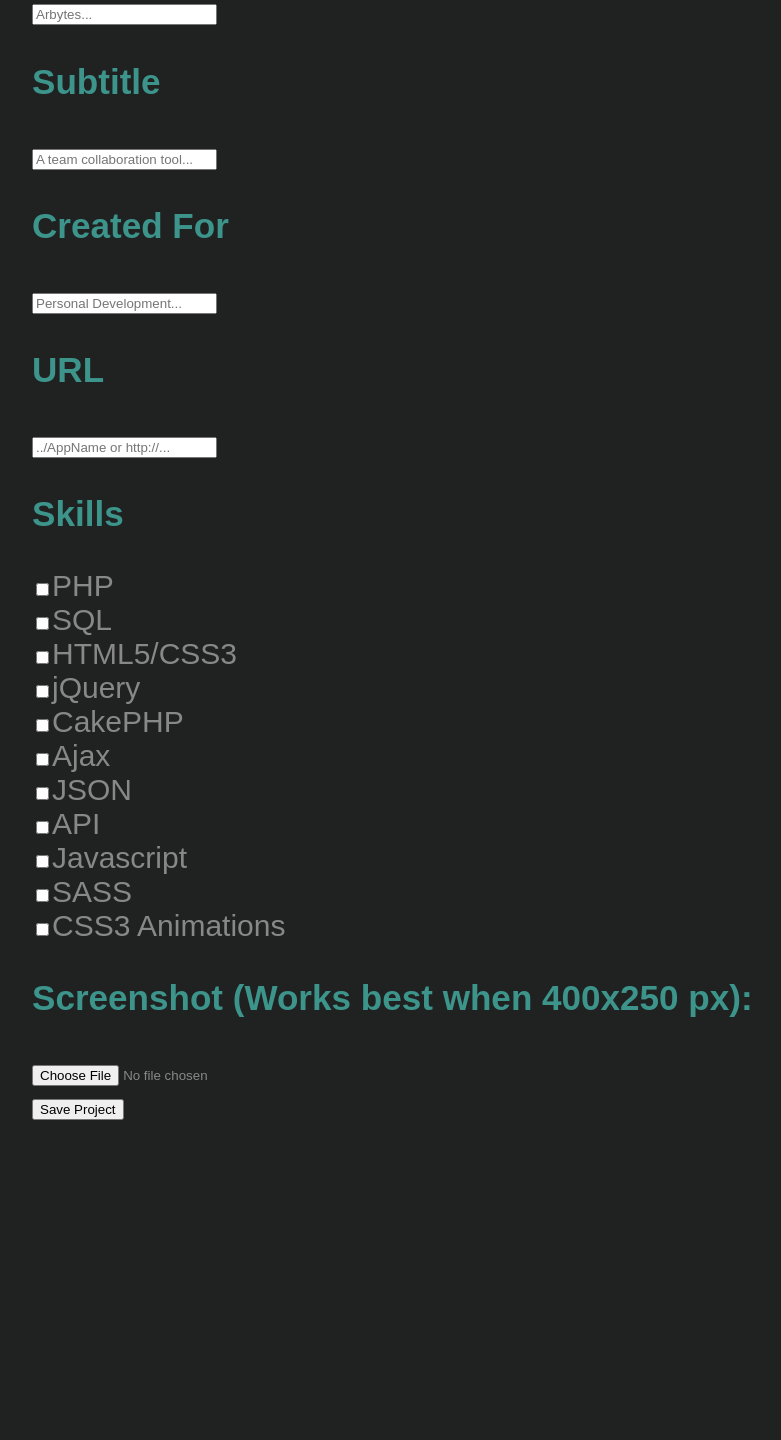
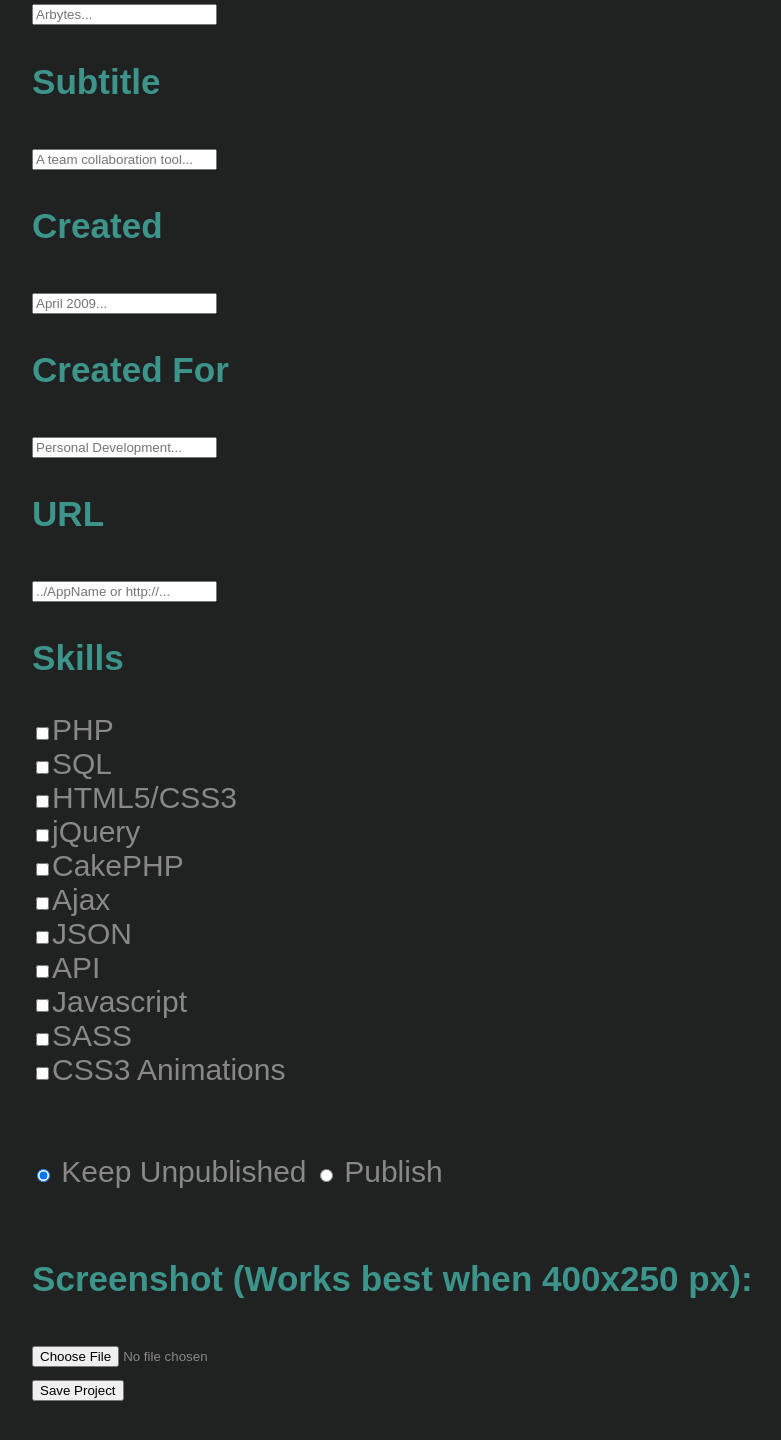
Before and after one commit to IsoLennox/IsobelLennox, a PHP site: page /admin/index.php?add_project in a window 1280 px wide. Shown: the part 369-1809 px from the top of the page, without its empty margins (6-787 px from the left). Before the commit the page ends 1489 px from the top, so only its background shows below. Run offline with PHP 8.4, Linux system fonts and the light colour scheme; a user stored in the database is signed in; data comes from the database, SQL or seed files in the repository; a stand-in replaces the project's code that opens the database connection; some libraries are stand-ins or nearby versions.

Commit message:
Added sorting features

```diff
--- a/public/admin/inc/functions.php
+++ b/public/admin/inc/functions.php
@@ -190,4 +190,6 @@ function find_user_by_username($username) {
 
 
 
+
+
 ?>
--- a/public/admin/index.php
+++ b/public/admin/index.php
@@ -227,7 +227,11 @@ if(isset($_GET['submit_content'])){
         <h3>Subtitle</h3>
         <input type="text" name="subtitle" id="subtitle" value="<?php echo $show['subtitle']; ?>" placeholder="A team collaboration tool..." />
 
-        <h3>Created For</h3>
+        <h3>Created </h3>
+        <input type="text" name="created" id="created" value="<?php echo $show['created']; ?>" placeholder="April 2009..." />
+
+
+        <h3>Built For</h3>
         <input type="text" name="createdfor" id="createdfor" value="<?php echo $show['created_for']; ?>" placeholder="Personal Development..." />
 
         <h3>URL</h3>
@@ -259,6 +263,18 @@ if(isset($_GET['submit_content'])){
             //get skills from joint table, if this project has skill, $checked='ckecked'
              echo "<input type=\"checkbox\" name=\"skill[]\" value=\"".$skill_show['id']."\" ".$checked." >".$skill_show['name']."<br/>";
         }
+
+
+
+                if($show['published']==1){ ?>
+                  <br><br>
+                   <input type="radio" name="published" id="published" value="0"> Keep Unpublished
+            <input checked="checked" type="radio" name="published" id="published" value="1"> Publish
+               <?php }else{ ?>
+                   <input checked="checked"  type="radio" name="published" id="published" value="0"> Keep Unpublished
+                    <input type="radio" name="published" id="published" value="1"> Publish
+            <?php    }
+
 
     }else{ echo "You have no skills! You can edit this project to add skills later."; }//END GET SKILLS
          ?>
@@ -364,6 +380,10 @@ if(isset($_GET['submit_content'])){
         <h3>Subtitle</h3>
         <input type="text" name="subtitle" id="subtitle" value="" placeholder="A team collaboration tool..." />
 
+        <h3>Created </h3>
+        <input type="text" name="created" id="created" value="" placeholder="April 2009..." />
+
+
         <h3>Created For</h3>
         <input type="text" name="createdfor" id="createdfor" value="" placeholder="Personal Development..." />
 
@@ -387,11 +407,23 @@ if(isset($_GET['submit_content'])){
     }else{ echo "You have no skills! You can edit this project to add skills later."; }//END GET SKILLS
          ?>
 
+         <br>
+         <br>
+          <input checked type="radio" name="published" id="published" value="0"> Keep Unpublished
+        <input type="radio" name="published" id="published" value="1"> Publish
+
+        <br>
+        <br>
+
         <h3>Screenshot (Works best when 400x250 px):</h3>
         <input type="file" name="image" id="fileToUpload"><br/>
 
 
-                      <?php if($_SESSION['user_id']==1){ ?>
+
+
+
+
+   <?php if($_SESSION['user_id']==1){ ?>
          <input type="submit" value="Save Project" name="submit">
     <?php }else{ echo "You are logged in as a guest!";} ?>
 
@@ -411,8 +443,10 @@ if(isset($_GET['submit_content'])){
     $new_title=$_POST['title'];
     $new_subtitle=$_POST['subtitle'];
     $new_createdfor=$_POST['createdfor'];
+    $new_created=$_POST['created'];
     $new_url=$_POST['url'];
     $skills_array=$_POST['skill'];
+    $published=$_POST['published'];
 
         //DELETE ALL SKILLS
             $delete_skills  = "DELETE FROM skill_project WHERE project_id={$_GET['submit_project']}";
@@ -425,7 +459,7 @@ if(isset($_GET['submit_content'])){
             $insert_skill_result = mysqli_query($connection, $insert_skill);
                 }
 
-            $insert_content = "UPDATE projects SET title = '{$new_title}', subtitle = '{$new_subtitle}', created_for='{$new_createdfor}', url='{$new_url}' WHERE id = {$_GET['submit_project']} ";
+            $insert_content = "UPDATE projects SET title = '{$new_title}', subtitle = '{$new_subtitle}', created_for='{$new_createdfor}',created='{$new_created}', published= {$published}, url='{$new_url}' WHERE id = {$_GET['submit_project']} ";
             $content_result = mysqli_query($connection, $insert_content);
             if($content_result){
                 $_SESSION['message']="Project Updated!";
@@ -497,6 +531,8 @@ if(isset($_GET['submit_content'])){
         }//end foreach skill
         echo "</ul>";
 
+
+
     }else{ echo "You have no skills!"; }//END GET SKILLS
  ?>
 
@@ -509,7 +545,7 @@ if(isset($_GET['submit_content'])){
              <div class="projects_container">
               <?php
 
-        $query  = "SELECT * FROM projects";
+        $query  = "SELECT * FROM projects ORDER BY created DESC, id DESC";
         $result = mysqli_query($connection, $query);
         $num_rows = mysqli_num_rows($result);
         if($num_rows>=1){
@@ -523,7 +559,9 @@ if(isset($_GET['submit_content'])){
 
              echo "<h3>".$show['title']."</h3> ";
                 echo "<p>".$show['subtitle']."</p> ";
+                echo "<p><em>".$show['created']."</em></p> ";
                 echo "<p>".$show['created_for']."</p> ";
+
 
                 $skill_query  = "SELECT * FROM skill_project WHERE project_id={$show['id']}";
                 $skill_result = mysqli_query($connection, $skill_query);
@@ -540,7 +578,11 @@ if(isset($_GET['submit_content'])){
                 }//end loop through skills if found
 
                 }//end get skills
-
+                if($show['published']==1){
+                    echo "<h3>Published</h3>";
+                }else{
+                    echo "<h3 style=\"color:red;\">Unpublished</h3>";
+                }
                 echo "<br/><br/><a href='index.php?edit_this_project={$show['id']}'><i class=\"fa fa-pencil\"> Edit Content</i></a> | <a href='index.php?edit_project_img={$show['id']}'><i class=\"fa fa-pencil\"> Edit Image</i></a> | <a href='index.php?delete_project'><i class=\"red fa fa-trash-o\"></i></a><br/><br/>";
 
                 echo "</div><hr/>";
--- a/public/admin/new_project.php
+++ b/public/admin/new_project.php
@@ -6,9 +6,11 @@ $subtitle= $_POST['subtitle'];
 $for= $_POST['createdfor'];
 $url= $_POST['url'];
 $skills_array= $_POST['skill'];
+$published=$_POST['published'];
+$created=$_POST['created'];
 
     //INSERT ALL DATA EXCEPT IMAGE
-$insert  = "INSERT INTO projects ( title, subtitle, created_for, url ) VALUES ( '{$title}', '{$subtitle}', '{$for}', '{$url}' ) ";
+$insert  = "INSERT INTO projects ( title, subtitle, created_for, url, published, created ) VALUES ( '{$title}', '{$subtitle}', '{$for}', '{$url}', '{$published}','{$created}' ) ";
 $insert_result = mysqli_query($connection, $insert);
 if($insert_result){
 
```
Also changed, not shown: public/inc/functions.php (added, +60 -0 lines), public/index.php (+37 -68 lines).
